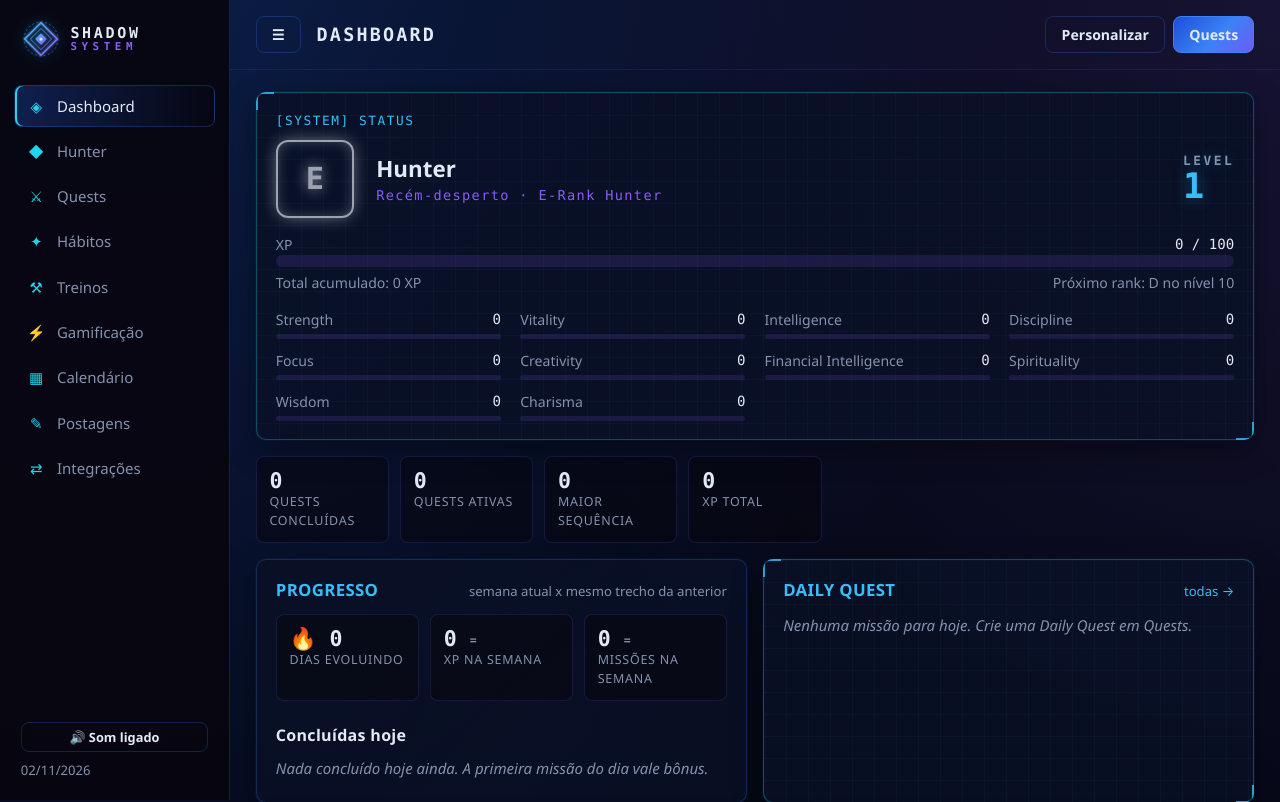
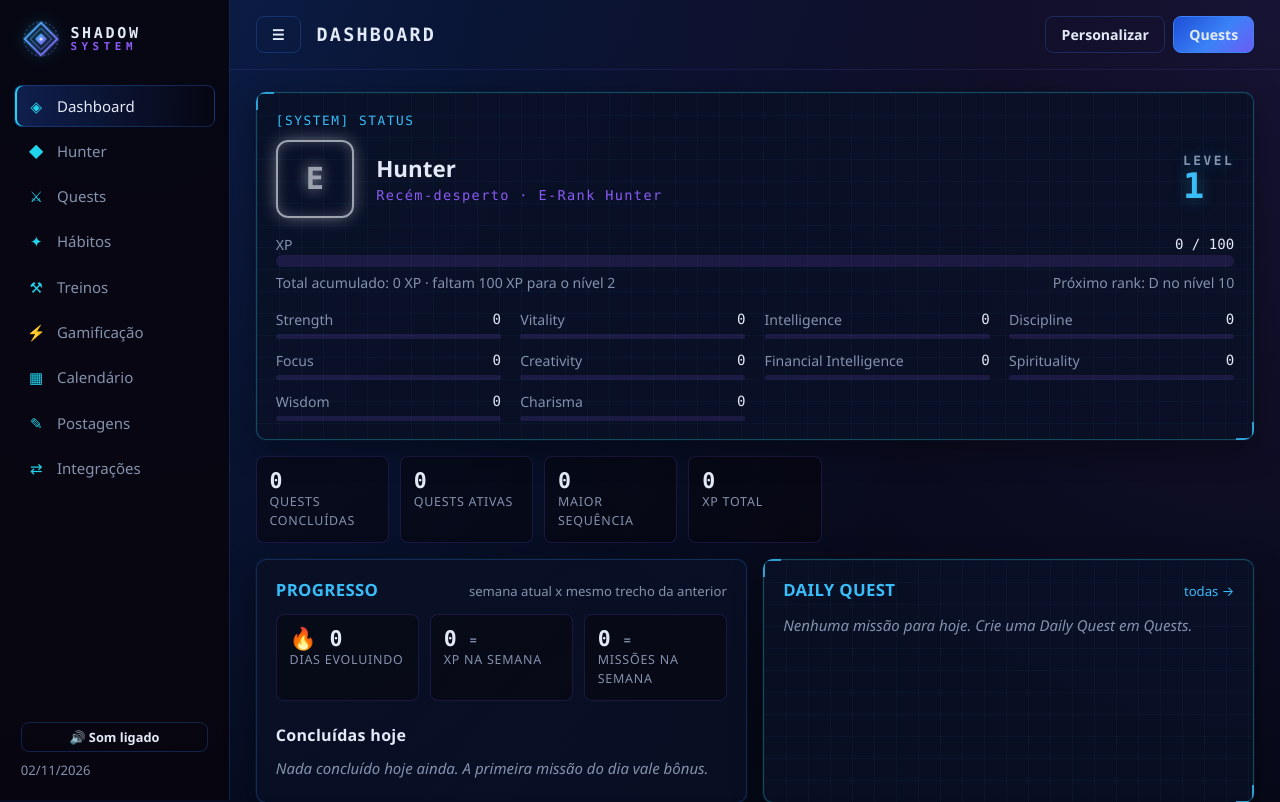
Before and after one commit to IltonBJSilva/shadow-system, a Flask app: page / in a window 1280 px wide. Shown: the top 802 px of the page. Run offline with Flask 3, Linux system fonts and the light colour scheme; data comes from the database, SQL or seed files in the repository; data that the repository does not hold is empty.

Commit message:
feat: status window shows how much XP is left to the next level

```diff
--- a/app/templates/hunter/_status_window.html
+++ b/app/templates/hunter/_status_window.html
@@ -25,7 +25,7 @@
       </div>
       {{ ui.progress(status.progress.xp_into_level, status.progress.xp_for_next, "xp") }}
       <div class="stat-line small muted" style="margin-top: .3rem">
-        <span>Total acumulado: {{ status.progress.total_xp }} XP</span>
+        <span>Total acumulado: {{ status.progress.total_xp }} XP · faltam {{ status.progress.xp_for_next - status.progress.xp_into_level }} XP para o nível {{ status.progress.level + 1 }}</span>
         {% if status.next_rank %}<span>Próximo rank: {{ status.next_rank.code }} no nível {{ status.next_rank.min_level }}</span>{% endif %}
       </div>
     </div>
```
